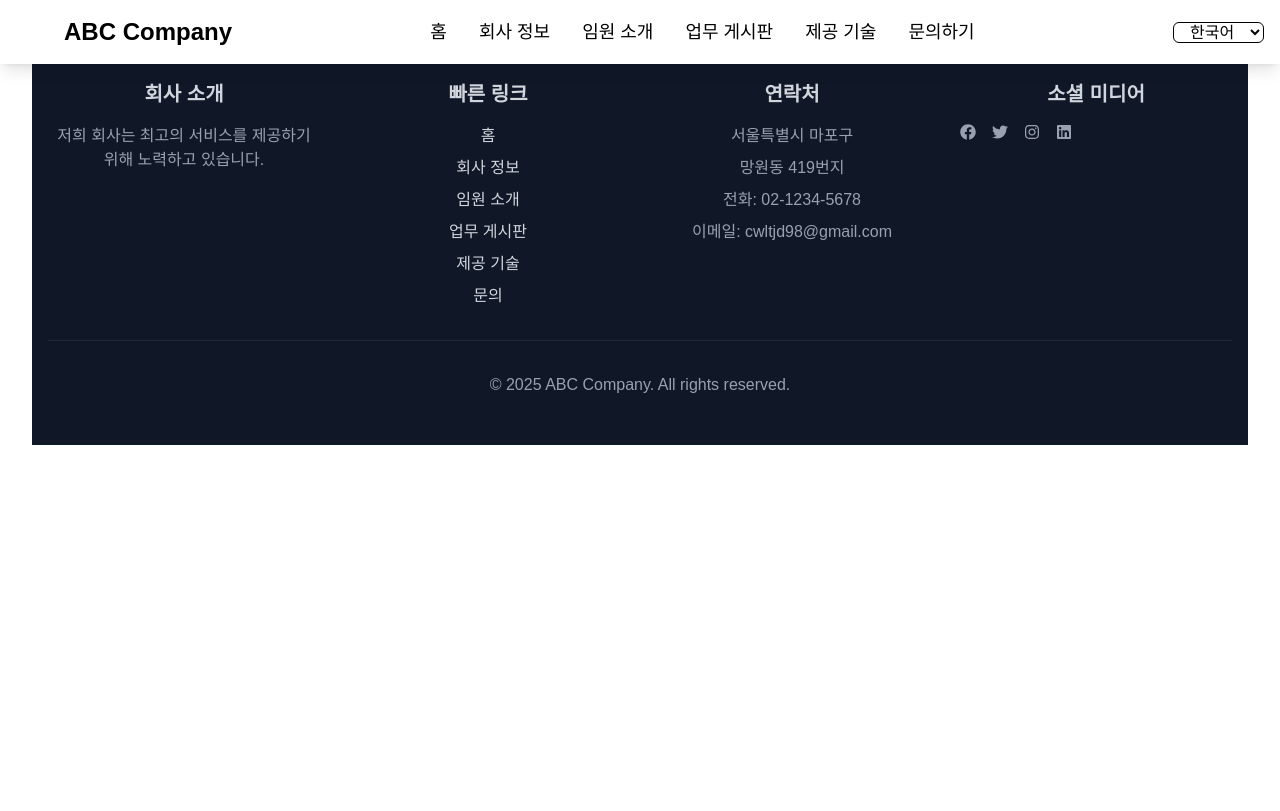
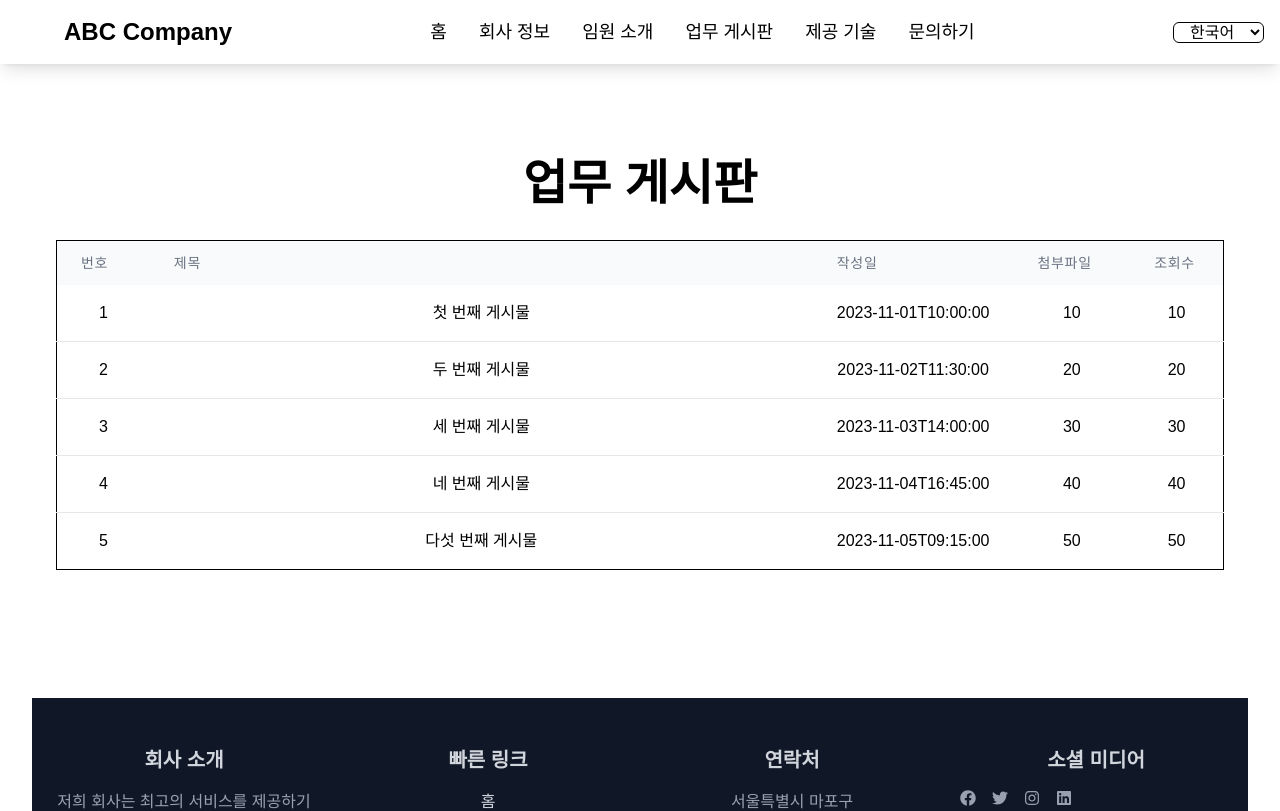
Before and after one commit to JIGeons/company_frontend, a React (Vite) app: page /board in a window 1280 px wide. Shown: the top 811 px of the page. Built offline with nearby package versions, Linux system fonts and the light colour scheme; a web font is replaced by a local one.

Commit message:
Ch3-3. 업무 게시판(Board.jsx) 페이지 작성

```diff
--- a/src/DummyData/dummyData.js
+++ b/src/DummyData/dummyData.js
@@ -126,11 +126,20 @@
   }
 ];
 
+const dummyBoardPosts = [
+  { _id: 1, number: 1, title: "첫 번째 게시물", createdAt: "2023-11-01T10:00:00", views: 10 },
+  { _id: 2, number: 2, title: "두 번째 게시물", createdAt: "2023-11-02T11:30:00", views: 20 },
+  { _id: 3, number: 3, title: "세 번째 게시물", createdAt: "2023-11-03T14:00:00", views: 30 },
+  { _id: 4, number: 4, title: "네 번째 게시물", createdAt: "2023-11-04T16:45:00", views: 40 },
+  { _id: 5, number: 5, title: "다섯 번째 게시물", createdAt: "2023-11-05T09:15:00", views: 50 },
+];
+
 export {
   dummyPosts,
   dummyCompanyInfo,
   dummyCompanyInfo2,
   dummyCompanyHistory,
   executives,
-  teamMembers
+  teamMembers,
+  dummyBoardPosts
 };
--- a/src/Page/Board/Board.jsx
+++ b/src/Page/Board/Board.jsx
@@ -1,9 +1,55 @@
-import React from 'react';
+import React, { useState } from 'react';
+
+// Dummy Data
+import { dummyBoardPosts } from '../../DummyData/dummyData.js';
 
 const Board = () => {
+  const [currentPage, setCurrentPage] = useState(1);
+  const [itemsPerPage, setItemsPerPage] = useState(10);
+
+  const indexOfLastPage = currentPage * itemsPerPage;
+  const indexOfFirstPost = indexOfLastPage - itemsPerPage;
+  const currentPosts = dummyBoardPosts.slice(indexOfFirstPost, indexOfLastPage);
+
   return (
-    <>
-    </>
+    <div className='p-4 md:p-6 max-w-7xl mx-auto py-32 md:py-32'>
+      <h1 className='text-4xl md:text-5xl font-bold mb-6 md:mb-8 text-center'>업무 게시판</h1>
+
+      <div className='overflow-x-auto'>
+        <table className='min-w-full bg-white border rounded-lg'>
+          <thead className='bg-gray-50'>
+            <tr>
+              <th className='px-6 py-3 text-left text-sm font-medium text-gray-500 uppercase tracking-wider w-[8%]'>
+                번호
+              </th>
+              <th className='px-6 py-3 text-left text-sm font-medium text-gray-500 uppercase tracking-wider w-auto'>
+                제목
+              </th>
+              <th className='px-6 py-3 text-left text-sm font-medium text-gray-500 uppercase tracking-wider w-[15%]'>
+                작성일
+              </th>
+              <th className='px-6 py-3 text-left text-sm font-medium text-gray-500 uppercase tracking-wider w-[10%]'>
+                첨부파일
+              </th>
+              <th className='px-6 py-3 text-left text-sm font-medium text-gray-500 uppercase tracking-wider w-[8%]'>
+                조회수
+              </th>
+            </tr>
+          </thead>
+          <tbody className='divide-y divide-gray-200'>
+            { currentPosts.map((post) => (
+              <tr key={post._id} className='hover:bg-gray-50 cursor-pointer'>
+                <td className='px-6 py-4 whitespace-nowrap'>{post.number}</td>
+                <td className='px-6 py-4 whitespace-nowrap'>{post.title}</td>
+                <td className='px-6 py-4 whitespace-nowrap'>{post.createdAt}</td>
+                <td className='px-6 py-4 whitespace-nowrap'>{post.views}</td>
+                <td className='px-6 py-4 whitespace-nowrap'>{post.views}</td>
+              </tr>
+            ))}
+          </tbody>
+        </table>
+      </div>
+    </div>
   );
 }
 
```
